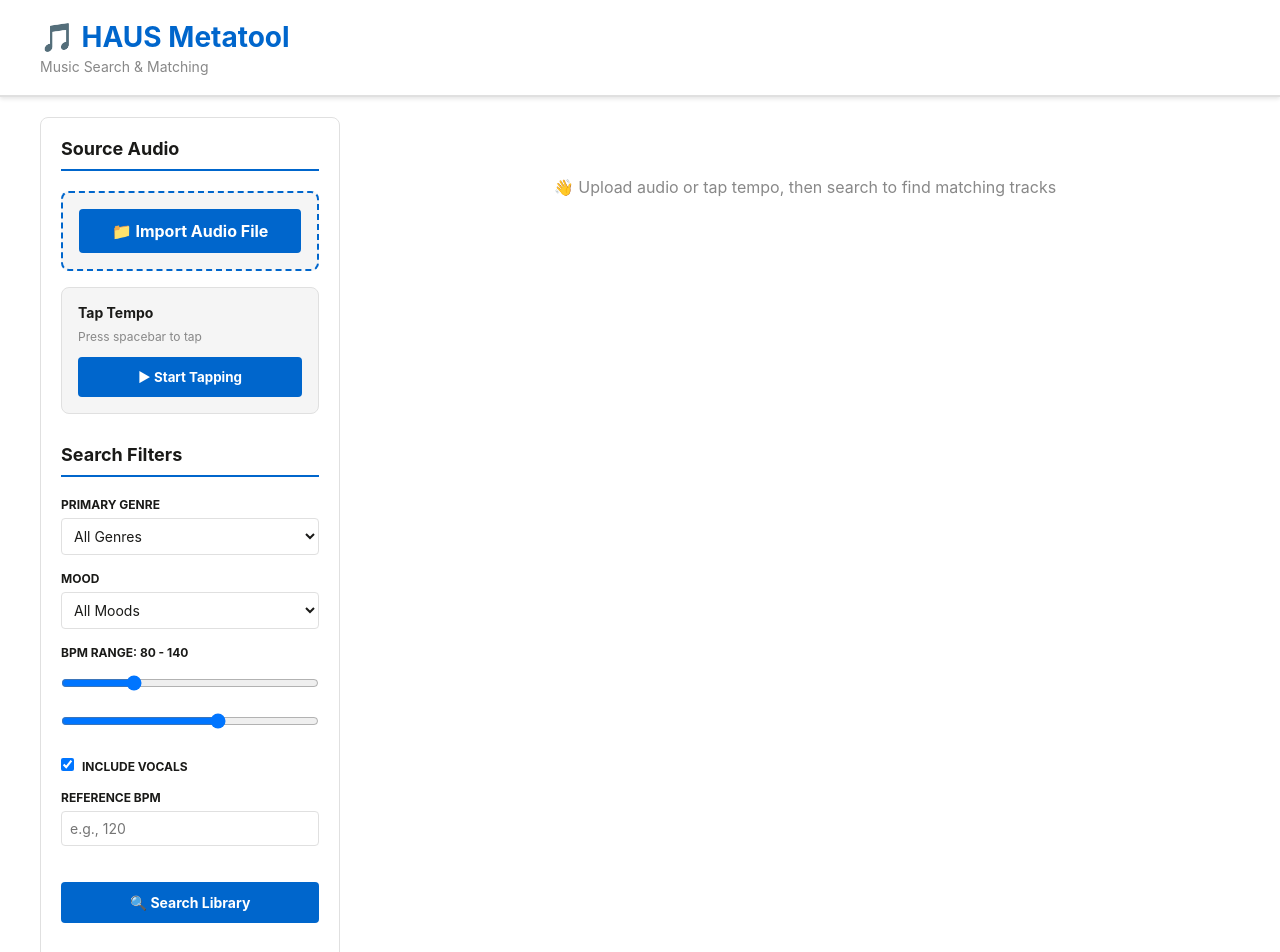
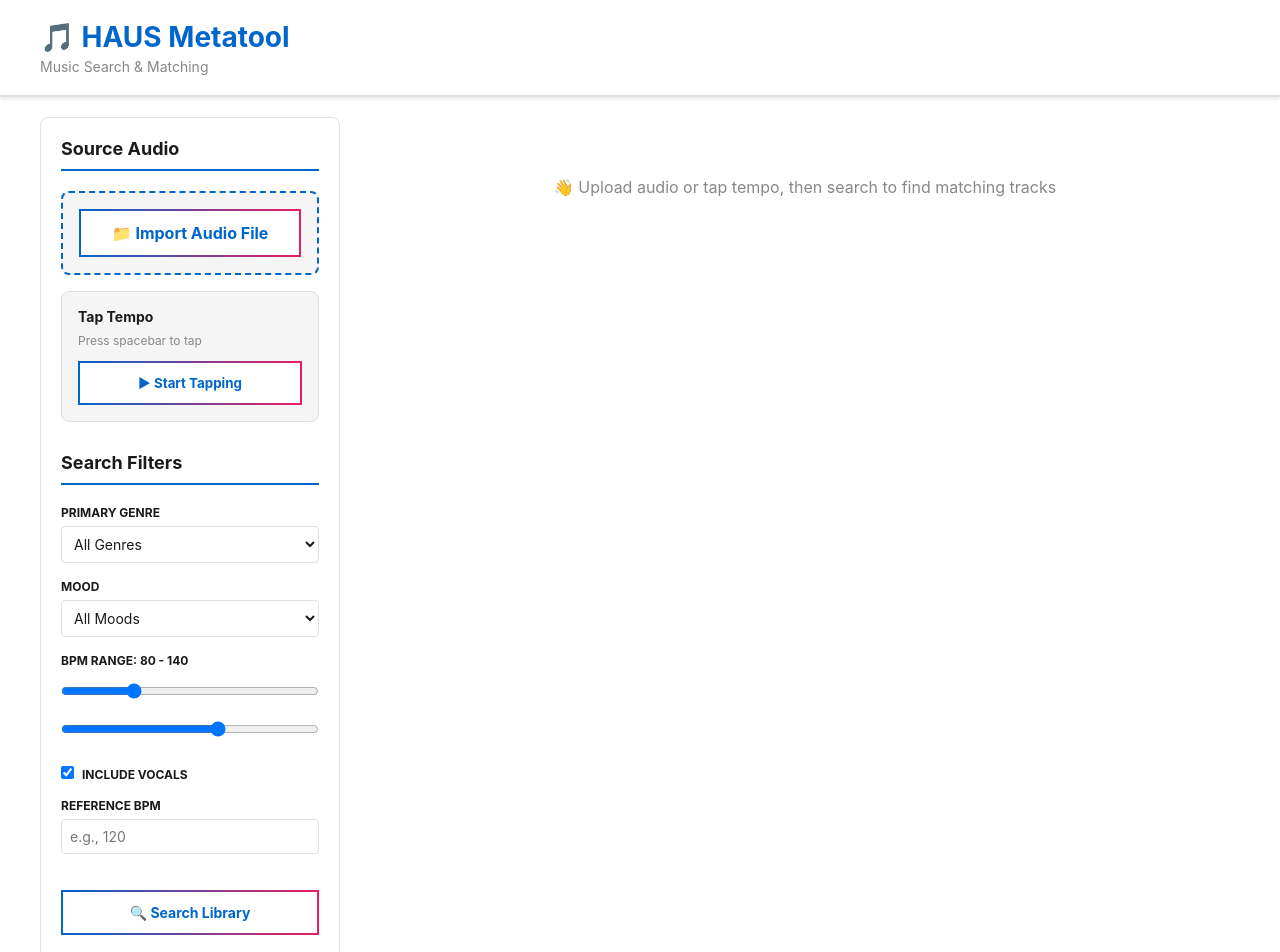
Before and after one commit to ESteinert12/haus-metatool-web, a Next.js app: page / in a window 1280 px wide. Shown: the top 952 px of the page. Built offline with nearby package versions, Linux system fonts and the light colour scheme.

Commit message:
Apply gradient button styling to all buttons

```diff
--- a/styles/Home.module.css
+++ b/styles/Home.module.css
@@ -101,24 +101,27 @@
   width: 100%;
   padding: 12px;
   margin-top: 20px;
-  background: #0066CC;
-  color: white;
-  border: none;
+  background: #FFFFFF;
+  color: #0066CC;
+  border: 2px solid;
+  border-image: linear-gradient(90deg, #0066CC, #E91E63) 1;
   border-radius: 4px;
   font-size: 14px;
   font-weight: bold;
   cursor: pointer;
-  transition: all 0.2s;
+  transition: all 0.3s;
 }
 
 .searchBtn:hover:not(:disabled) {
-  background: #0052A3;
+  background: linear-gradient(90deg, #0066CC, #E91E63);
+  color: white;
+  border: 2px solid transparent;
   transform: translateY(-2px);
-  box-shadow: 0 4px 8px rgba(0, 102, 204, 0.2);
+  box-shadow: 0 6px 16px rgba(233, 30, 99, 0.3);
 }
 
 .searchBtn:disabled {
-  opacity: 0.7;
+  opacity: 0.5;
   cursor: not-allowed;
 }
 
@@ -228,7 +231,8 @@
   padding: 4px 10px;
   background: #FFFFFF;
   color: #0066CC;
-  border: 1px solid #0066CC;
+  border: 1px solid;
+  border-image: linear-gradient(90deg, #0066CC, #E91E63) 1;
   border-radius: 4px;
   font-size: 12px;
   cursor: pointer;
@@ -236,9 +240,10 @@
 }
 
 .submixBtn:hover {
-  background: #0066CC;
+  background: linear-gradient(90deg, #0066CC, #E91E63);
   color: white;
   font-weight: bold;
+  border: 1px solid transparent;
 }
 
 /* Actions */
@@ -265,22 +270,26 @@
 .copyBtn {
   background: #FFFFFF;
   color: #0066CC;
-  border: 1px solid #0066CC;
+  border: 1px solid;
+  border-image: linear-gradient(90deg, #0066CC, #E91E63) 1;
 }
 
 .copyBtn:hover {
-  background: #0066CC;
+  background: linear-gradient(90deg, #0066CC, #E91E63);
   color: white;
+  border: 1px solid transparent;
 }
 
 .playBtn {
-  background: #E91E63;
+  background: linear-gradient(90deg, #0066CC, #E91E63);
   color: white;
+  border: none;
 }
 
 .playBtn:hover {
-  background: #C5004F;
+  background: linear-gradient(90deg, #0066CC, #E91E63);
   transform: translateY(-2px);
+  box-shadow: 0 6px 16px rgba(233, 30, 99, 0.3);
 }
 
 /* Responsive */
@@ -315,16 +324,22 @@
 
 .uploadBtn {
   padding: 12px;
-  background: #0066CC;
-  color: white;
+  background: #FFFFFF;
+  color: #0066CC;
+  border: 2px solid;
+  border-image: linear-gradient(90deg, #0066CC, #E91E63) 1;
   border-radius: 4px;
   font-weight: bold;
-  transition: all 0.2s;
+  transition: all 0.3s;
+  cursor: pointer;
 }
 
 .uploadBtn:hover {
-  background: #0052A3;
+  background: linear-gradient(90deg, #0066CC, #E91E63);
+  color: white;
+  border: 2px solid transparent;
   transform: translateY(-2px);
+  box-shadow: 0 6px 16px rgba(233, 30, 99, 0.3);
 }
 
 .fileInfo {
@@ -376,18 +391,22 @@
 .tapStartBtn {
   width: 100%;
   padding: 12px;
-  background: #0066CC;
-  color: white;
-  border: none;
+  background: #FFFFFF;
+  color: #0066CC;
+  border: 2px solid;
+  border-image: linear-gradient(90deg, #0066CC, #E91E63) 1;
   border-radius: 4px;
   font-weight: bold;
   cursor: pointer;
-  transition: all 0.2s;
+  transition: all 0.3s;
 }
 
 .tapStartBtn:hover {
-  background: #0052A3;
+  background: linear-gradient(90deg, #0066CC, #E91E63);
+  color: white;
+  border: 2px solid transparent;
   transform: translateY(-2px);
+  box-shadow: 0 6px 16px rgba(233, 30, 99, 0.3);
 }
 
 .tapDisplay {
@@ -430,23 +449,27 @@
 }
 
 .tapStopBtn {
-  background: #E91E63;
+  background: linear-gradient(90deg, #0066CC, #E91E63);
   color: white;
+  border: none;
 }
 
 .tapStopBtn:hover {
-  background: #C5004F;
+  background: linear-gradient(90deg, #0066CC, #E91E63);
+  box-shadow: 0 6px 16px rgba(233, 30, 99, 0.3);
 }
 
 .tapResetBtn {
   background: #FFFFFF;
   color: #0066CC;
-  border: 1px solid #0066CC;
+  border: 1px solid;
+  border-image: linear-gradient(90deg, #0066CC, #E91E63) 1;
 }
 
 .tapResetBtn:hover {
-  background: #0066CC;
+  background: linear-gradient(90deg, #0066CC, #E91E63);
   color: white;
+  border: 1px solid transparent;
 }
 
 @media (max-width: 768px) {
```
